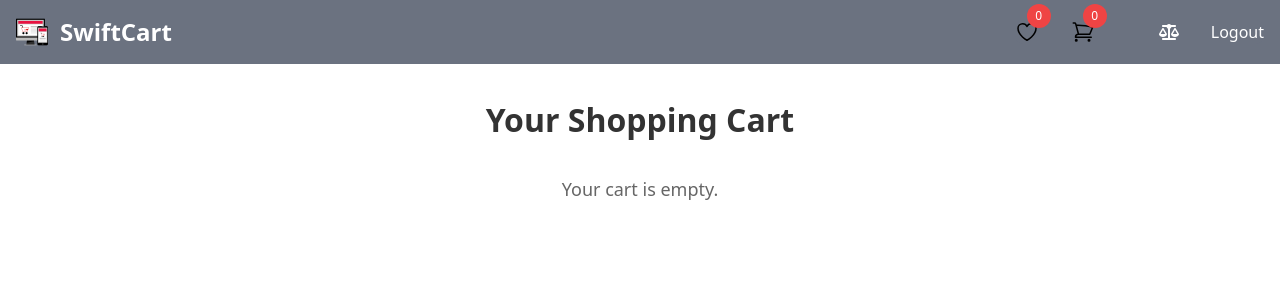
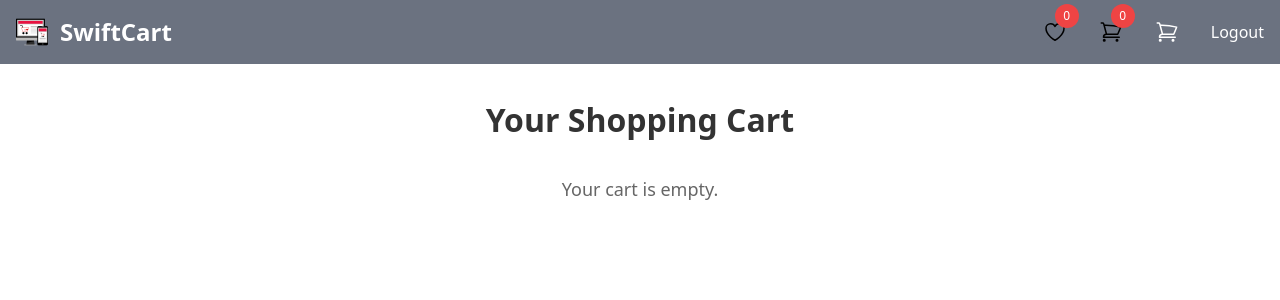
Before and after one commit to Mmakgosana/JSF-Portfolio_Piece_MMAMAK387_JSE2407_GroupC_Mmakgosana_Makgaka_JSF04, a Vue app in the folder my-vue-app/: page /cart in a window 1280 px wide. Shown: the top 300 px of the page. Built offline with nearby package versions, Linux system fonts and the light colour scheme; sample sign-in values are in the browser's storage.

Commit message:
Refactored CartStore and Header.vue components, updated wishlist and cart item count displays

```diff
--- a/my-vue-app/src/CartStore.js
+++ b/my-vue-app/src/CartStore.js
@@ -3,6 +3,7 @@
 import { defineStore } from 'pinia';
 import { onMounted } from 'vue';
 import { loadFromLocalStorage } from './localStorageUtils';
+
 
 export const useCartStore = defineStore('cart', {
   state: () => ({
@@ -79,6 +80,7 @@
 
   //})
 
+
   return {
     cartItems: cart.items,
     addToCart,
--- a/my-vue-app/src/components/Header.vue
+++ b/my-vue-app/src/components/Header.vue
@@ -41,12 +41,10 @@
           id="navbar-dropdown"
         >
           <ul class="flex flex-col top-10 font-medium p-4 md:p-0 mt-4 border border-gray-100 rounded-lg bg-gray-500 md:space-x-8 rtl:space-x-reverse md:flex-row md:mt-0 md:border-0">
-            <li class="hidden lg:block md:block relative">
-              <router-link
-                to="/wishlist">
+            <li class="relative">
+              <router-link to="/wishlist">
                 <div class="t-0 absolute left-3 -top-4">
-                  <p class="flex h-6 w-6 items-center justify-center rounded-full bg-red-500 p-3 text-xs text-white"
-                  >
+                  <p class="flex h-6 w-6 items-center justify-center rounded-full bg-red-500 p-3 text-xs text-white">
                     {{ wishlistItemCount }}
                   </p>
                 </div>
@@ -66,11 +64,10 @@
                 </svg>
               </router-link>
             </li>
-
             <li class="hidden lg:block md:block relative">
               <router-link to="/cart">
                 <div class="t-0 absolute left-3 -top-4">
-                  <p class="flex h-2 w-2 items-center justify-center rounded-full bg-red-500 p-3 text-xs text-white">
+                  <p class="flex h-6 w-6 items-center justify-center rounded-full bg-red-500 p-3 text-xs text-white">
                     {{ totalItems }}
                   </p>
                 </div>
@@ -90,22 +87,35 @@
                 </svg>
               </router-link>
             </li>
-            <li>
+            <li class="relative">
   <router-link
     to="/cart"
-                class="lg:hidden md:hidden py-2 px-3 text-white rounded hover:bg-gray-100 md:hover:bg-transparent md:border-0 md:hover:text-blue-700 md:p-0"
+    class="flex items-center text-white rounded hover:bg-gray-100 md:hover:bg-transparent md:border-0 md:hover:text-blue-700 md:p-0"
   >
-                Cart
+    <!-- Cart Icon -->
+    <svg
+      xmlns="http://www.w3.org/2000/svg"
+      fill="none"
+      viewBox="0 0 24 24"
+      stroke-width="1.5"
+      stroke="currentColor"
+      class="h-6 w-6"
+    >
+      <path
+        stroke-linecap="round"
+        stroke-linejoin="round"
+        d="M2.25 3h1.386c.51 0 .955.343 1.087.835l.383 1.437M7.5 14.25a3 3 0 00-3 3h15.75m-12.75-3h11.218c1.121-2.3 2.1-4.684 2.924-7.138a60.114 60.114 0 00-16.536-1.84M7.5 14.25L5.106 5.272M6 20.25a.75.75 0 11-1.5 0 .75.75 0 011.5 0zm12.75 0a.75.75 0 11-1.5 0 .75.75 0 011.5 0z"
+      />
+    </svg>
+
+    <!-- Cart Item Count Badge -->
+    <div v-if="totalItems > 0" class="absolute -top-2 -right-2 flex h-4 w-4 items-center justify-center rounded-full bg-red-500 text-xs text-white">
+      {{ totalItems }}
+    </div>
   </router-link>
 </li>
-            <li v-if="isLoggedIn">
-              <router-link
-                to="/comparison"
-                class="block py-2 px-3 text-white rounded hover:bg-gray-100 md:hover:bg-transparent md:border-0 md:hover:text-blue-700 md:p-0"
-              >
-                <i class="fas fa-balance-scale"></i>
-              </router-link>
-            </li>
+
+
             <li v-if="!isLoggedIn">
               <router-link
                 to="/login"
@@ -130,11 +140,10 @@
 </template>
 
 <script setup>
-import { ref, onMounted, watch, computed } from 'vue';
+import { ref, onMounted, computed } from 'vue';
 import { useRouter } from 'vue-router';
 import { useCart } from '../CartStore';
 import { useWishlistStore } from '../WishlistStore';
-
 
 const isNavbarHidden = ref(true);
 const isLoggedIn = ref(!!localStorage.getItem('userToken'));
@@ -142,8 +151,9 @@
 const cartStore = useCart();
 const wishlistStore = useWishlistStore();
 
+// Computed properties for wishlist and cart item counts
 const wishlistItemCount = computed(() => wishlistStore.items.length);
-
+const totalItems = computed(() => cartStore.totalItems);
 
 const toggleNavbar = () => {
   isNavbarHidden.value = !isNavbarHidden.value;
@@ -156,15 +166,9 @@
   router.push('/login');
 };
 
-watch(() => localStorage.getItem('userToken'), (newVal) => {
-  isLoggedIn.value = !!newVal;
-});
-
 onMounted(() => {
   isLoggedIn.value = !!localStorage.getItem('userToken');
 });
-
-const totalItems = computed(() => cartStore.totalItems);
 </script>
 
 <style scoped>
```
Lines whose indentation alone changed are shown as unchanged.
